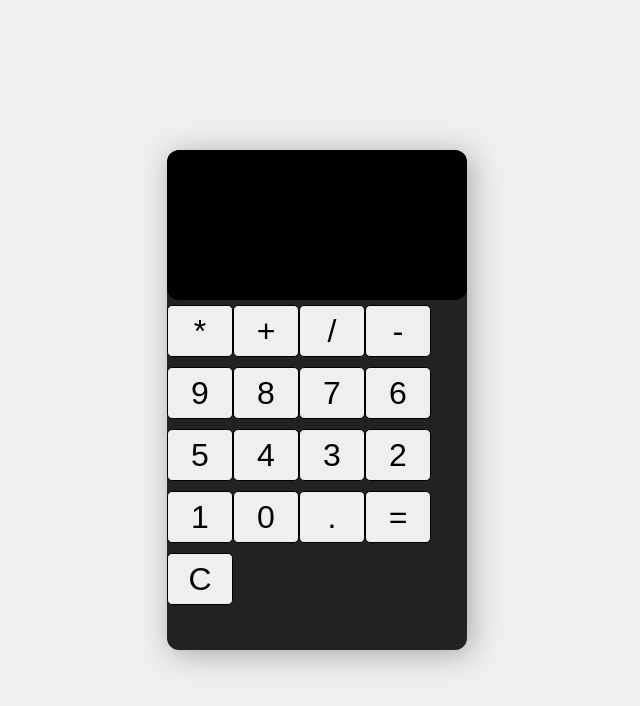
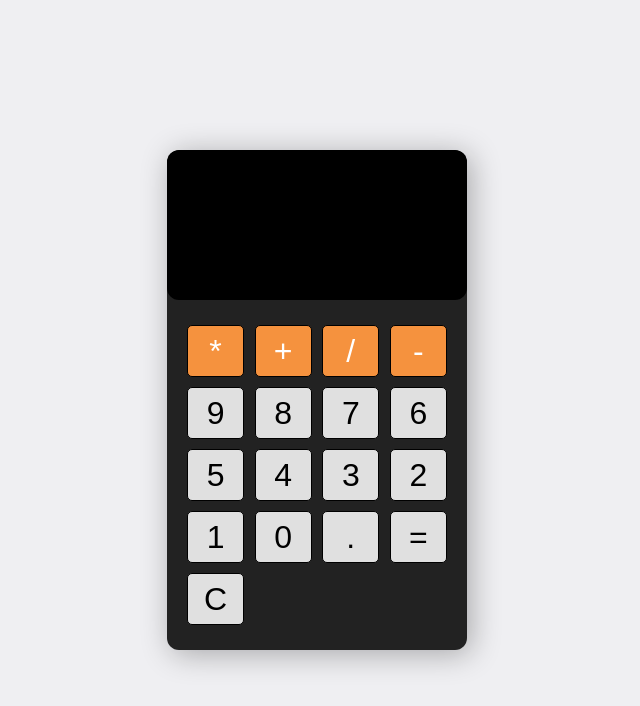
Before and after one commit to patrick-nsolo/SIMPLE-JS-CALCULATOR, a plain HTML site: page index.html in a window 1280 px wide. Shown: the whole page, without its empty margins (323-963 px from the left). Drawn offline with Linux system fonts and the light colour scheme.

Commit message:
Update calculator styling
Update calculator styling

```diff
--- a/style.css
+++ b/style.css
@@ -44,6 +44,14 @@ button{
 .buttons{
     display:flex;
     flex-wrap: wrap;
-
+    justify-content: space-between;
+    padding:20px;
+}
+.btn-yellow{
+    background-color: rgb(245,146,62);
+    color:#ffffff;
+}
+.btn-grey{
+    background-color: rgb(224,224,224);
 
 }
```
